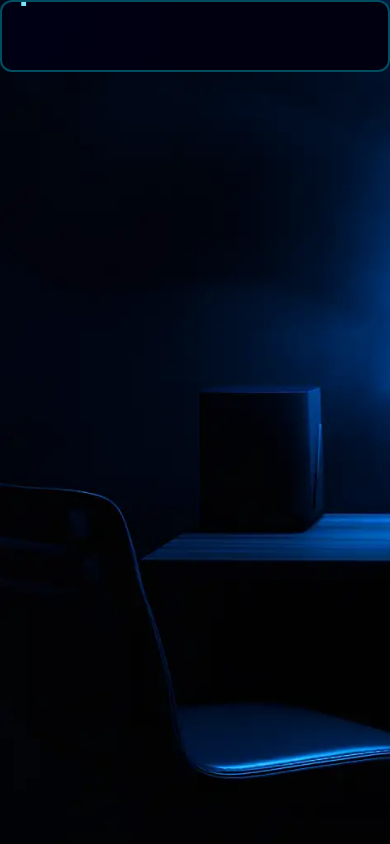
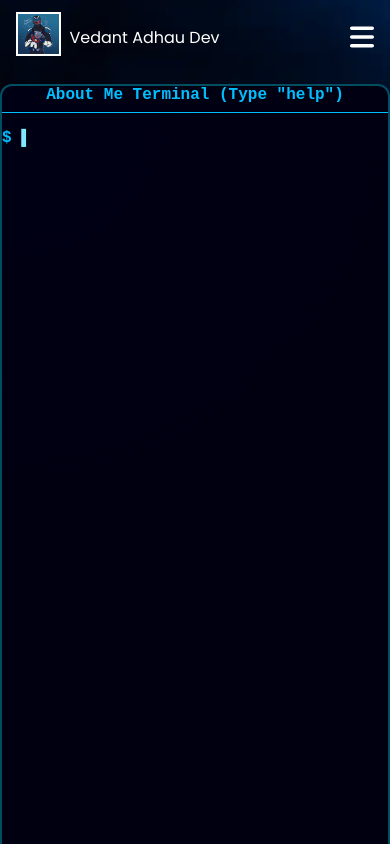
Before and after one commit to Vedant-Adhau-Dev/Portfolio, a React (Vite) app: page /about in a window 390 px wide. Built offline with nearby package versions, Linux system fonts and the light colour scheme; a web font is replaced by a local one.

Commit message:
Update About Section Mobile View again

```diff
--- a/src/components/about.css
+++ b/src/components/about.css
@@ -15,10 +15,11 @@
 
 .terminal-real {
   position: fixed;
-  top: 0;
+  top: 10vh;
   left: 0;
   right: 0;
   bottom: 0;
+  height: 90vh;
   background: radial-gradient(circle at top left, #000015, #000010 60%);
   border: 2px solid #00eaff55;
   /* box-shadow: 0 0 30px #00bfff33, inset 0 0 15px #00bfff33; */
```
